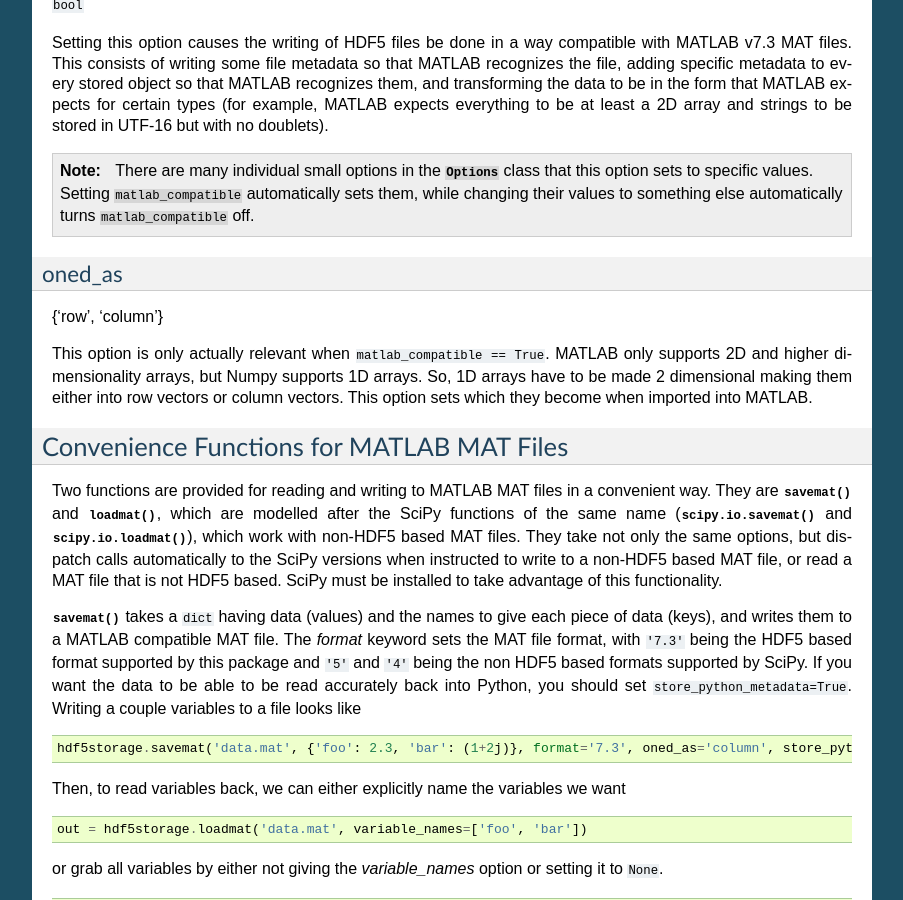
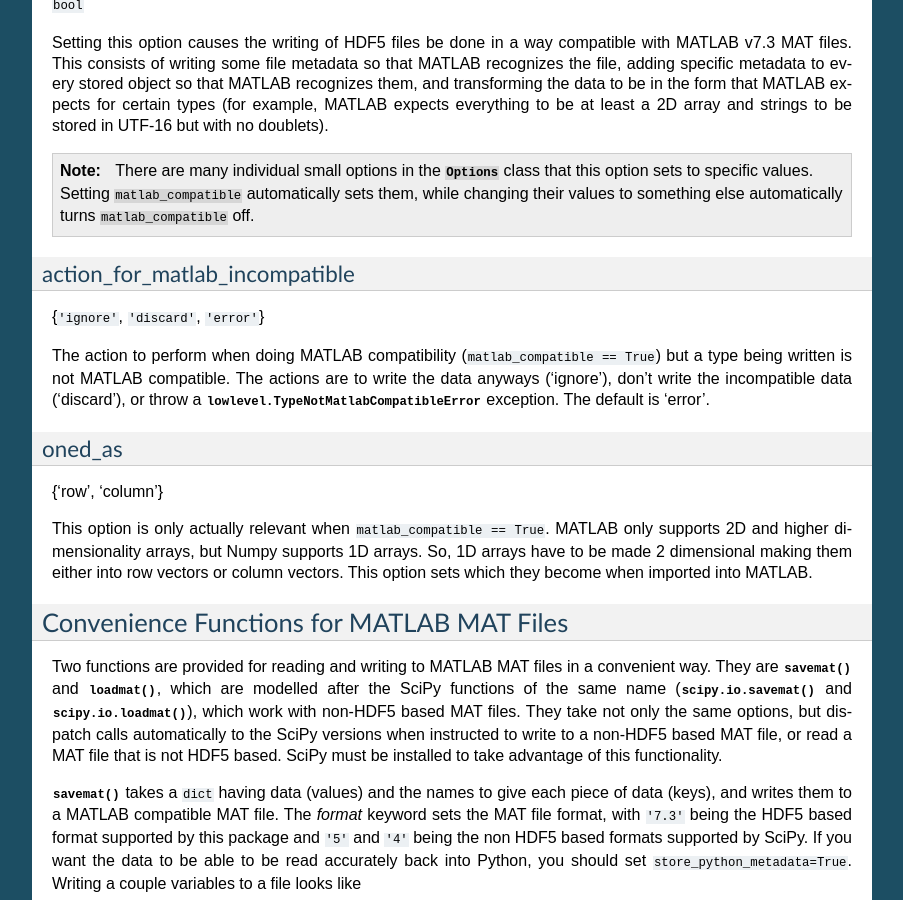
Before and after one commit to frejanordsiek/hdf5storage, a Sphinx documentation site: the page built from doc/source/introduction.rst, in a window 1280 px wide and 900 px high, scrolled down 1323 px. Shown: the whole window, without its empty margins (198-1101 px from the left). Built offline with Sphinx 7.4.7, drawn with Linux system fonts in a browser that asks for light colours; formulas are drawn with MathJax 3; some of the changed text lies outside the part shown.

Commit message:
Documentation and docstring updates and fixes.

```diff
--- a/doc/source/introduction.rst
+++ b/doc/source/introduction.rst
@@ -108,6 +108,18 @@
    ``matlab_compatible`` automatically sets them, while changing their
    values to something else automatically turns ``matlab_compatible``
    off.
+
+action_for_matlab_incompatible
+------------------------------
+
+{``'ignore'``, ``'discard'``, ``'error'``}
+
+The action to perform when doing MATLAB compatibility
+(``matlab_compatible == True``) but a type
+being written is not MATLAB compatible. The actions are to write the
+data anyways ('ignore'), don't write the incompatible data ('discard'),
+or throw a :py:exc:`lowlevel.TypeNotMatlabCompatibleError`
+exception. The default is 'error'.
 
 oned_as
 -------
--- a/hdf5storage/__init__.py
+++ b/hdf5storage/__init__.py
@@ -83,10 +83,10 @@
         See Attributes.
     matlab_compatible : bool, optional
         See Attributes.
-    action_for_matlab_incompatible: str, optional
+    action_for_matlab_incompatible : str, optional
         See Attributes. Only valid values are 'ignore', 'discard', and
         'error'.
-    delete_unused_variables:  : bool, optional
+    delete_unused_variables : bool, optional
         See Attributes.
     make_atleast_2d : bool, optional
         See Attributes.
@@ -113,7 +113,7 @@
     ----------
     store_python_metadata : bool
     matlab_compatible : bool
-    action_for_matlab_incompatible: {'ignore', 'discard', 'error'}
+    action_for_matlab_incompatible : str
     delete_unused_variables : bool
     make_atleast_2d : bool
     convert_numpy_bytes_to_utf16 : bool
```
Also changed, not shown: doc/source/hdf5storage.Marshallers.rst (+11 -0 lines), doc/source/hdf5storage.lowlevel.rst (+29 -0 lines), doc/source/hdf5storage.rst (+9 -0 lines), doc/source/hdf5storage.utilities.rst (+17 -0 lines).
